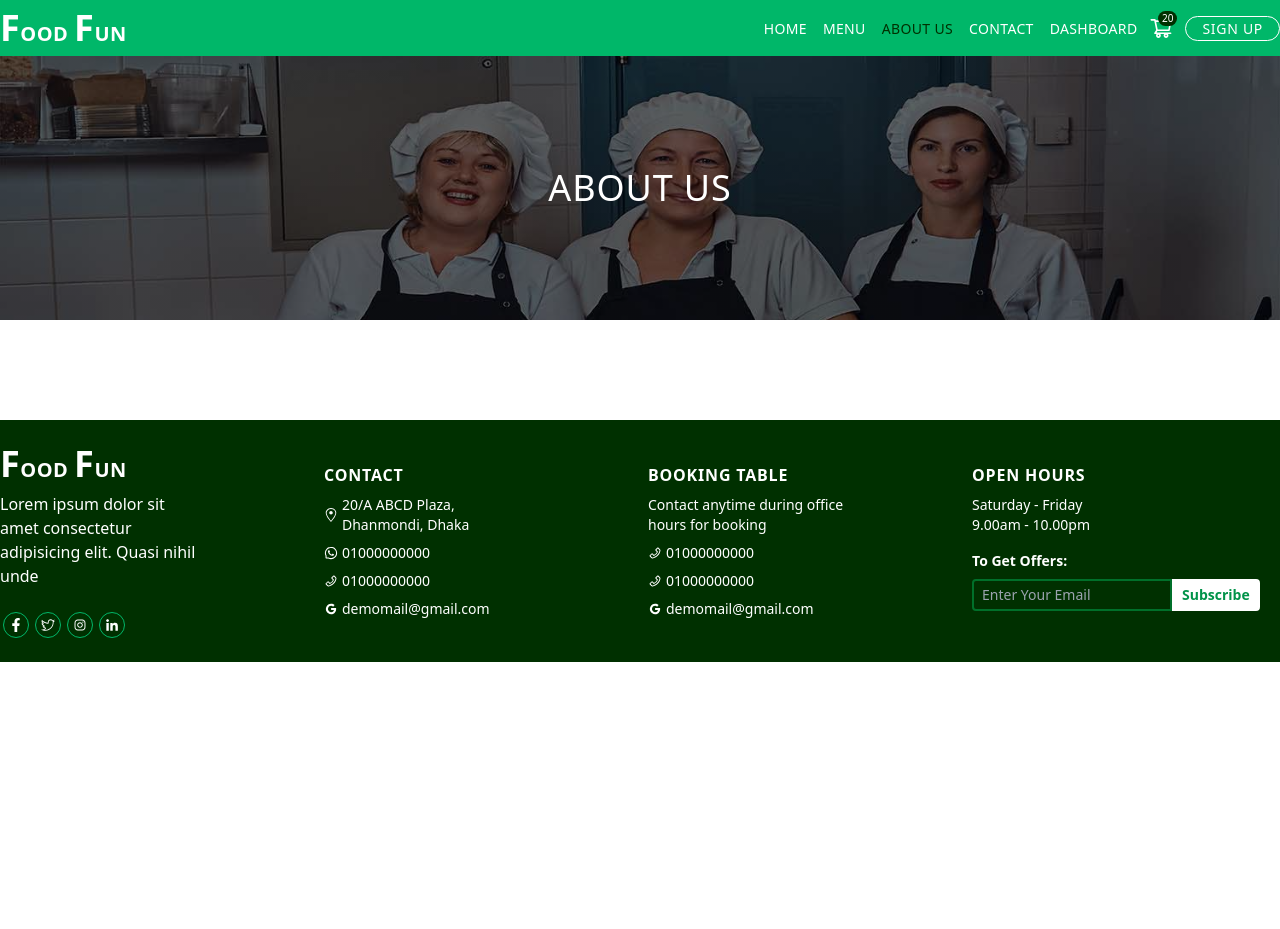
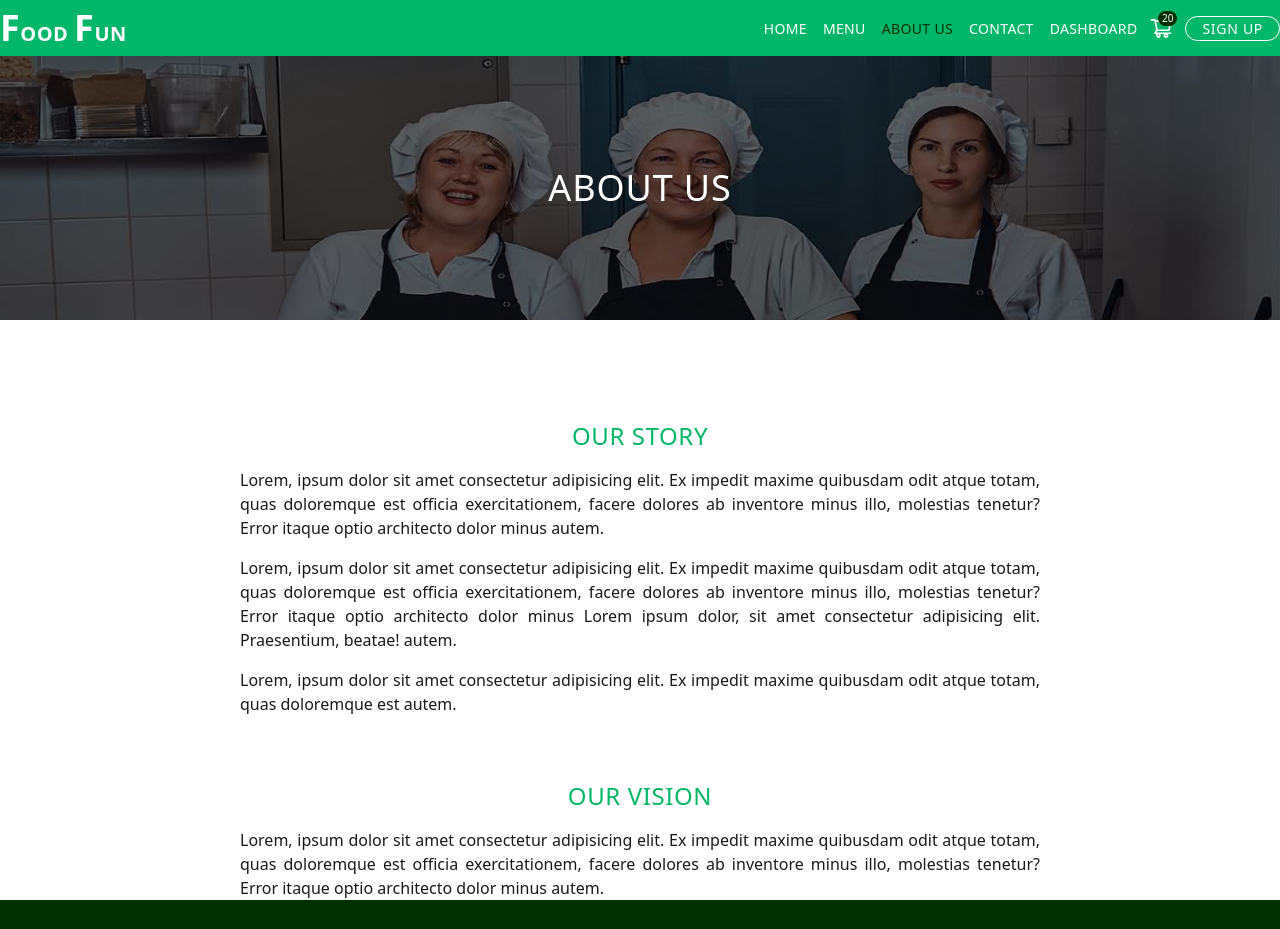
Before and after one commit to samsuzzaman1998/1.Restaurant-Website-Frontend, a React (Create React App) app: page /about in a window 1280 px wide. Shown: the top 929 px of the page. Before the commit the page ends 800 px from the top, so only its background shows below. Built offline with nearby package versions, Linux system fonts and the light colour scheme.

Commit message:
add our mission and vision

```diff
--- /dev/null
+++ b/src/components/nonShared/AboutPageCom/OurMission.js
@@ -0,0 +1,33 @@
+import React from "react";
+
+const OurMission = () => {
+    return (
+        <section className="w-full max-w-7xl mx-auto px-3 xs:px-5 sm:px-8 md:px-8 xl:px-0">
+            <h2 className="text-green-100 text-lg sm:text-xl md:text-2xl uppercase font-medium tracking-wide text-center">
+                our story
+            </h2>
+            <p className="text-black opacity-90 text-sm md:text-base text-justify w-full max-w-[800px] mx-auto mt-3 md:mt-4">
+                Lorem, ipsum dolor sit amet consectetur adipisicing elit. Ex
+                impedit maxime quibusdam odit atque totam, quas doloremque est
+                officia exercitationem, facere dolores ab inventore minus illo,
+                molestias tenetur? Error itaque optio architecto dolor minus
+                autem.
+            </p>
+            <p className="text-black opacity-90 text-sm md:text-base text-justify w-full max-w-[800px] mx-auto mt-3 md:mt-4">
+                Lorem, ipsum dolor sit amet consectetur adipisicing elit. Ex
+                impedit maxime quibusdam odit atque totam, quas doloremque est
+                officia exercitationem, facere dolores ab inventore minus illo,
+                molestias tenetur? Error itaque optio architecto dolor minus
+                Lorem ipsum dolor, sit amet consectetur adipisicing elit.
+                Praesentium, beatae! autem.
+            </p>
+            <p className="text-black opacity-90 text-sm md:text-base text-justify w-full max-w-[800px] mx-auto mt-3 md:mt-4">
+                Lorem, ipsum dolor sit amet consectetur adipisicing elit. Ex
+                impedit maxime quibusdam odit atque totam, quas doloremque est
+                autem.
+            </p>
+        </section>
+    );
+};
+
+export default OurMission;
--- /dev/null
+++ b/src/components/nonShared/AboutPageCom/OurVision.js
@@ -0,0 +1,20 @@
+import React from "react";
+
+const OurVision = () => {
+    return (
+        <section className="w-full max-w-7xl mx-auto px-3 xs:px-5 sm:px-8 md:px-8 xl:px-0 mt-16">
+            <h2 className="text-green-100 text-lg sm:text-xl md:text-2xl uppercase font-medium tracking-wide text-center">
+                our vision
+            </h2>
+            <p className="text-black opacity-90 text-sm md:text-base text-justify w-full max-w-[800px] mx-auto mt-3 md:mt-4">
+                Lorem, ipsum dolor sit amet consectetur adipisicing elit. Ex
+                impedit maxime quibusdam odit atque totam, quas doloremque est
+                officia exercitationem, facere dolores ab inventore minus illo,
+                molestias tenetur? Error itaque optio architecto dolor minus
+                autem.
+            </p>
+        </section>
+    );
+};
+
+export default OurVision;
--- a/src/pages/AboutPage.js
+++ b/src/pages/AboutPage.js
@@ -1,10 +1,14 @@
 import React from "react";
 import AboutHero from "../components/nonShared/AboutPageCom/AboutHero";
+import OurMission from "../components/nonShared/AboutPageCom/OurMission";
+import OurVision from "../components/nonShared/AboutPageCom/OurVision";
 
 const AboutPage = () => {
     return (
         <div>
             <AboutHero />
+            <OurMission />
+            <OurVision />
         </div>
     );
 };
```
